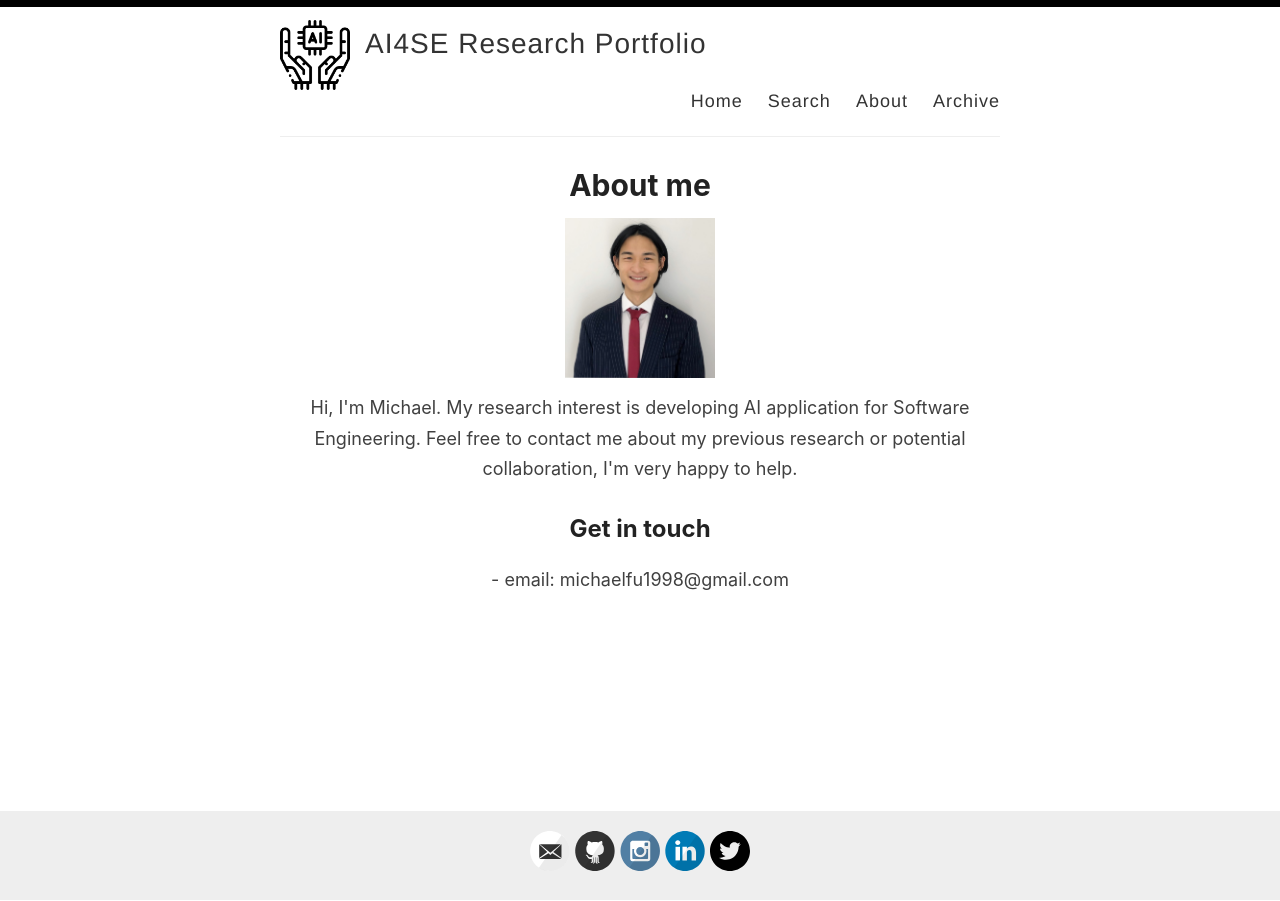
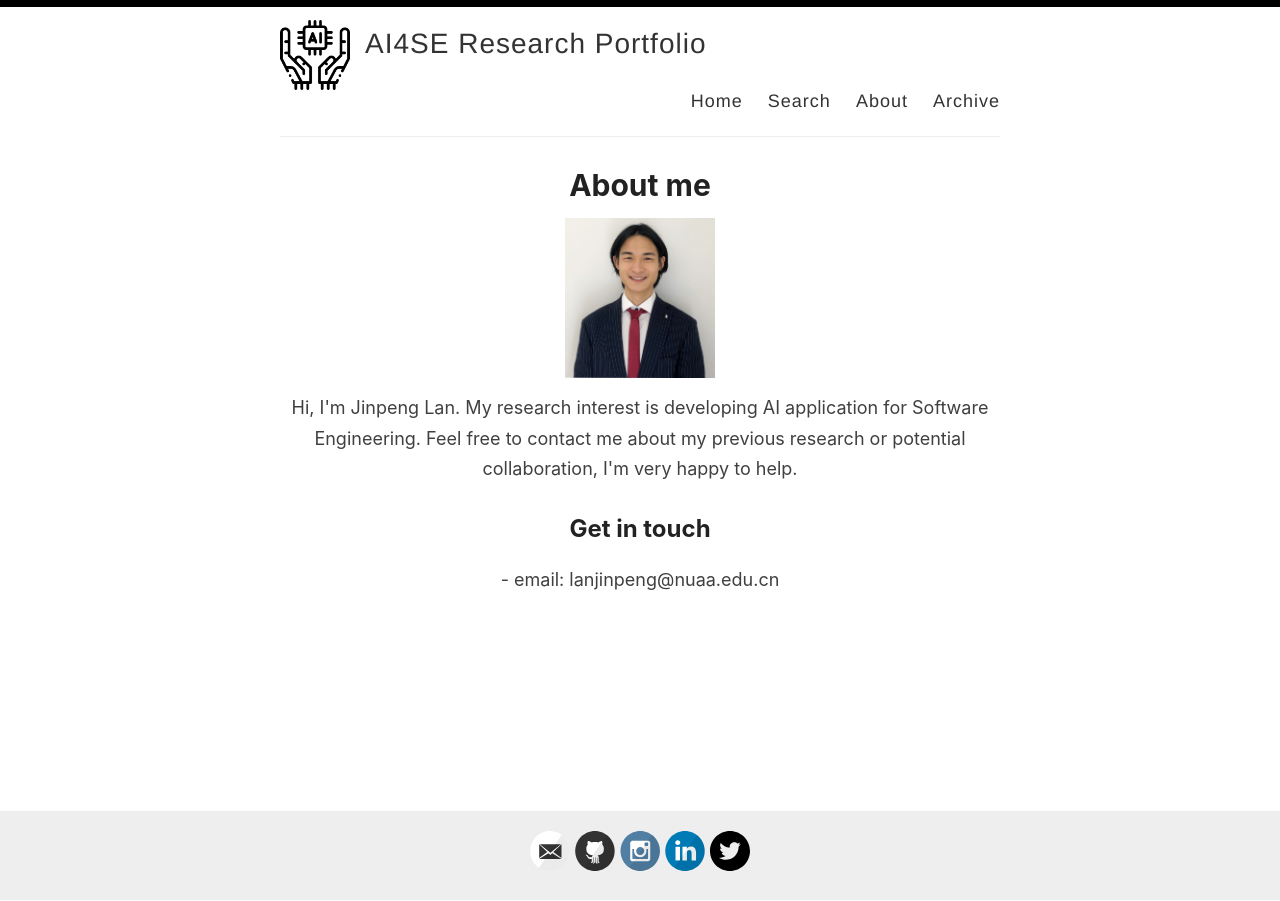
Before and after one commit to lanpengyou125/lanpengyouzhuye.github.io, a Jekyll site: the page built from _pages/about.md, in a window 1280 px wide. Built offline with Jekyll 4.4.1, drawn with Linux system fonts in a browser that asks for light colours.

Commit message:
Update about.md

```diff
--- a/_pages/about.md
+++ b/_pages/about.md
@@ -7,8 +7,8 @@ permalink: /about/
     <img src="../images/my_photo.png" width="150" height="160">
 </p>
 
-<center> Hi, I'm Michael. My research interest is developing AI application for Software Engineering. Feel free to contact me about my previous research or potential collaboration, I'm very happy to help. </center>
+<center> Hi, I'm Jinpeng Lan. My research interest is developing AI application for Software Engineering. Feel free to contact me about my previous research or potential collaboration, I'm very happy to help. </center>
 
 ## Get in touch
 
-<center> - email: michaelfu1998@gmail.com </center>
+<center> - email: lanjinpeng@nuaa.edu.cn </center>
```
